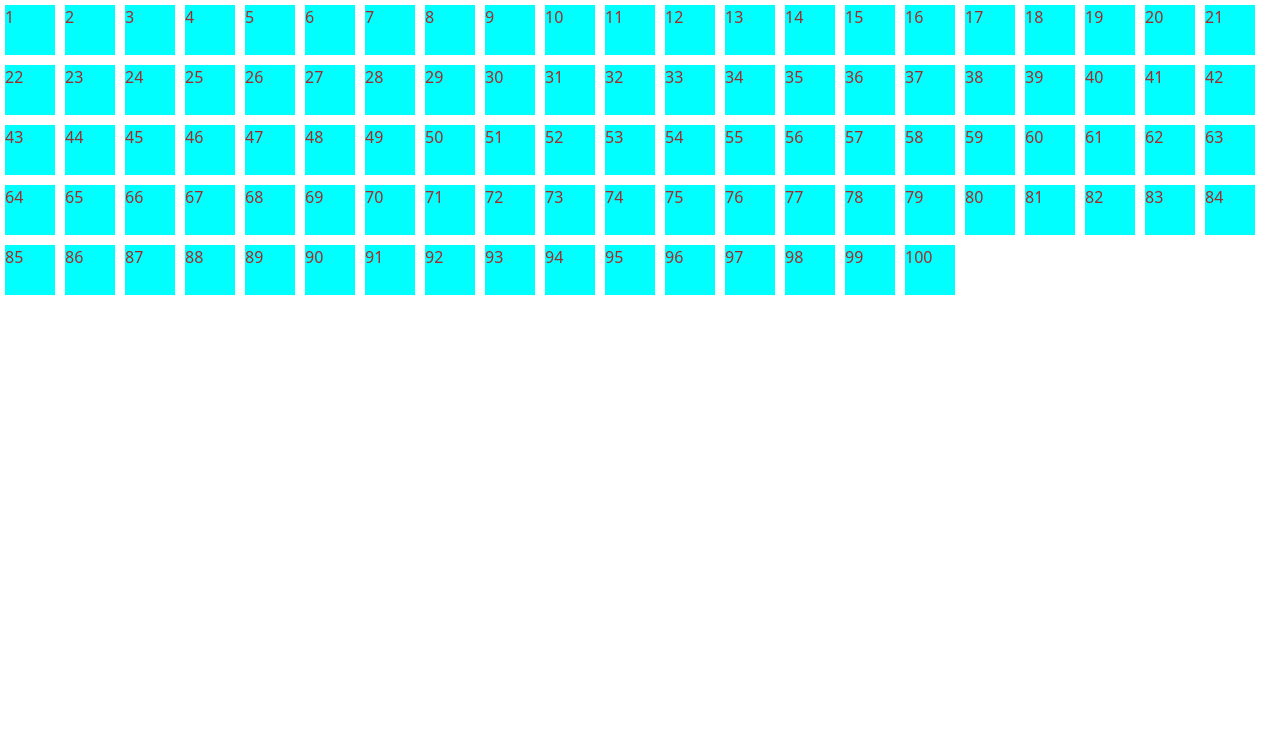
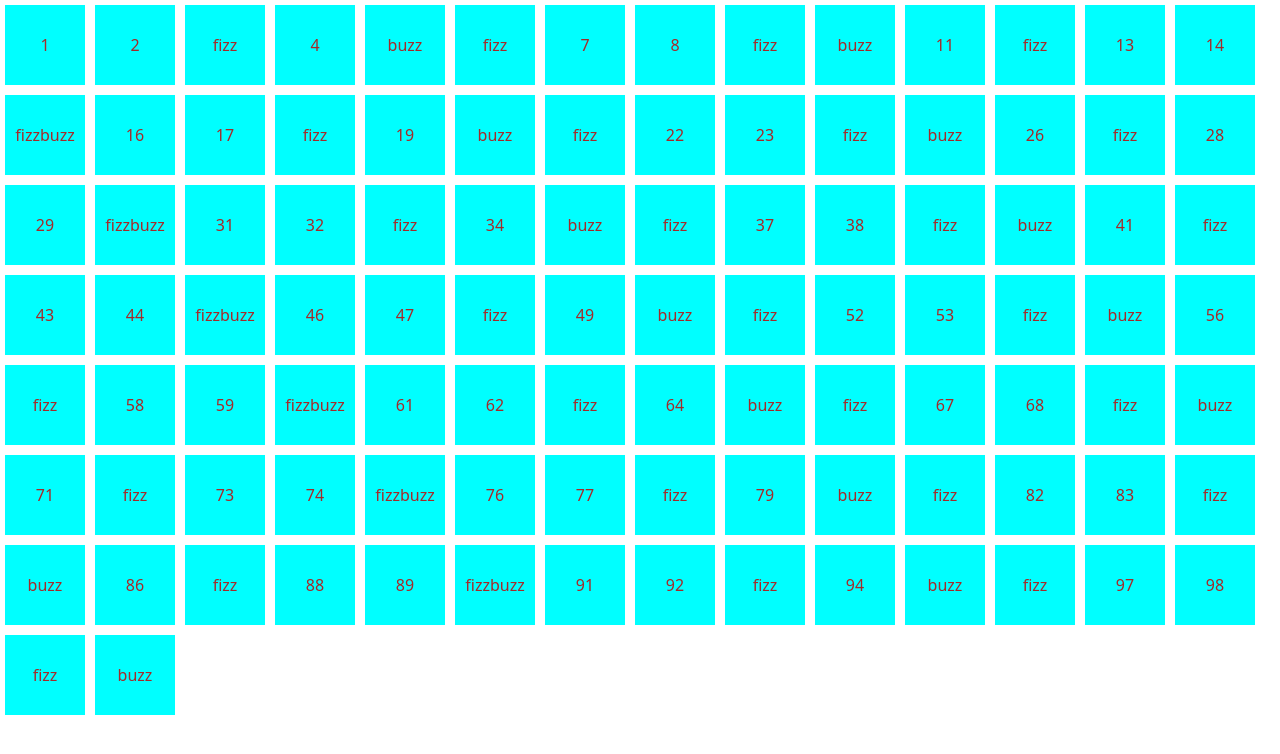
Before and after one commit to nazariozaccagnino/js-fizzbuzz, a plain HTML site: page index.html in a window 1280 px wide. Drawn offline with nearby package versions, Linux system fonts and the light colour scheme.

Commit message:
calculations done and setting some styles

```diff
--- a/css/styles.css
+++ b/css/styles.css
@@ -1,17 +1,21 @@
 .square{
-    width: 50px;
-    height: 50px;
+    width: 80px;
+    height: 80px;
     margin: 5px;
     background-color: aqua;
     color: brown;
+    display: flex;
+    justify-content: center;
+    align-items: center;
 
 }
-.fizz::after{
-    content: "fizz";
+.fizz{
+    background-color: blueviolet;
+    color: white;
 }
-.buzz::after{
-    content: "buzz"
+.buzz{
+
 }
-.fizzbuzz::after{
-    content: "fizzbuzz"
+.fizzbuzz{
+
 }
--- a/js/script.js
+++ b/js/script.js
@@ -23,6 +23,9 @@ Se sei a corto di idee per lo stile, potresti prendere spunto dallo screenshot f
 //console.log(wrapper);
 // const container = document.querySelector('.container');
 // container.append(wrapper)
+
+let buzz;
+let fizzbuzz;
 let box = document.createElement('div');
 box.setAttribute('class','square')
 const wrapper = document.querySelector('.container-fluid');
@@ -35,13 +38,18 @@ let tmpHtml = '';
 
 for(let i = 1; i<=maxnum; i++){
     // console.log(i)
-    if (i % 3 === 0){
-        console.log(i, 'divisibile per 3')
-        tmpHtml += `<div class="square"> ${i} </div>`
-    } else if( i % 5 === 0){
+    if((i % 3 ===0)&&(i % 5 === 0)){
+        tmpHtml += `<div class="square"> ${'fizzbuzz'} </div>`
+    }
+    else if (i % 3 === 0){
+        // console.log(i, 'divisibile per 3')
+        tmpHtml += `<div class="square"> ${'fizz'} </div>`
+
+    }else if(i % 5 === 0){
         // console.log(i, 'divisibile per 5')
-        tmpHtml += `<div class="square"> ${i} </div>`
-    }else{
+        tmpHtml += `<div class="square"> ${'buzz'} </div>`
+    }
+    else{
         tmpHtml += `<div class="square"> ${i} </div>`
     }
     wrapper.innerHTML = tmpHtml;
```
